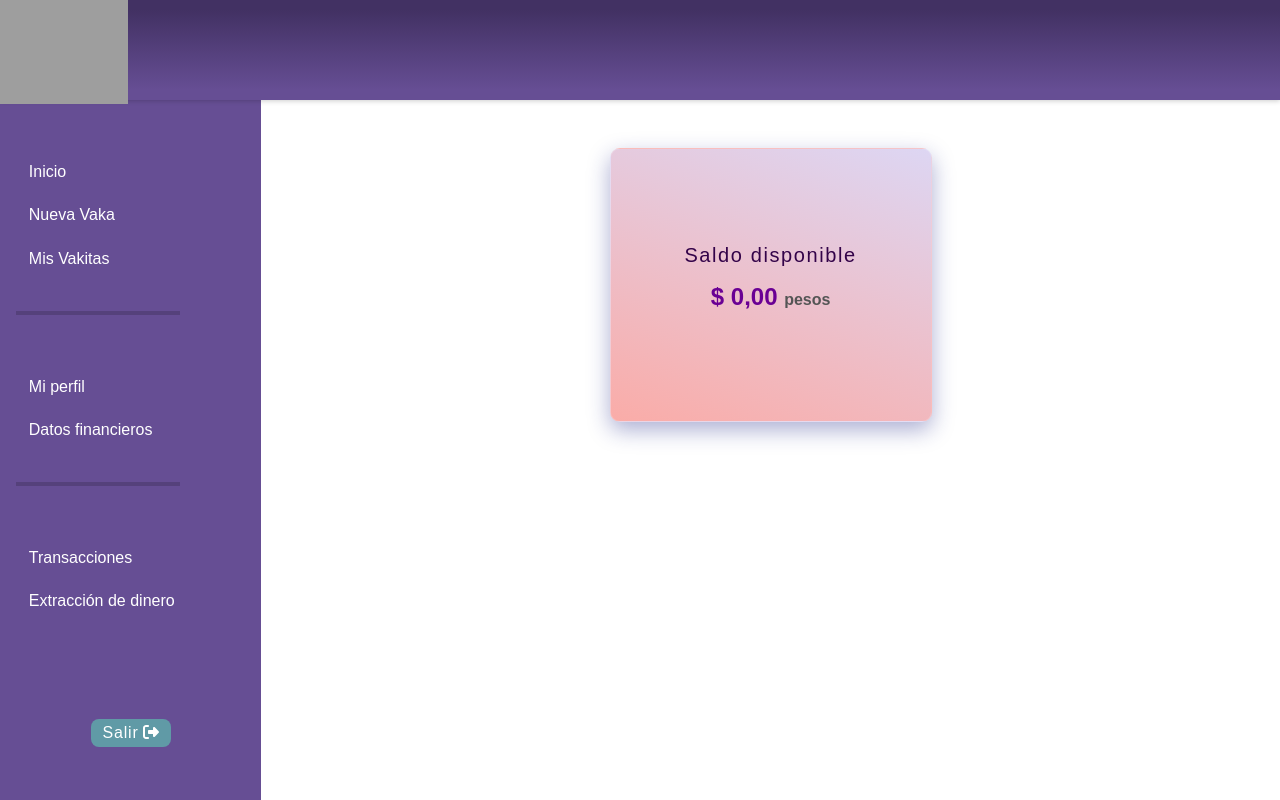
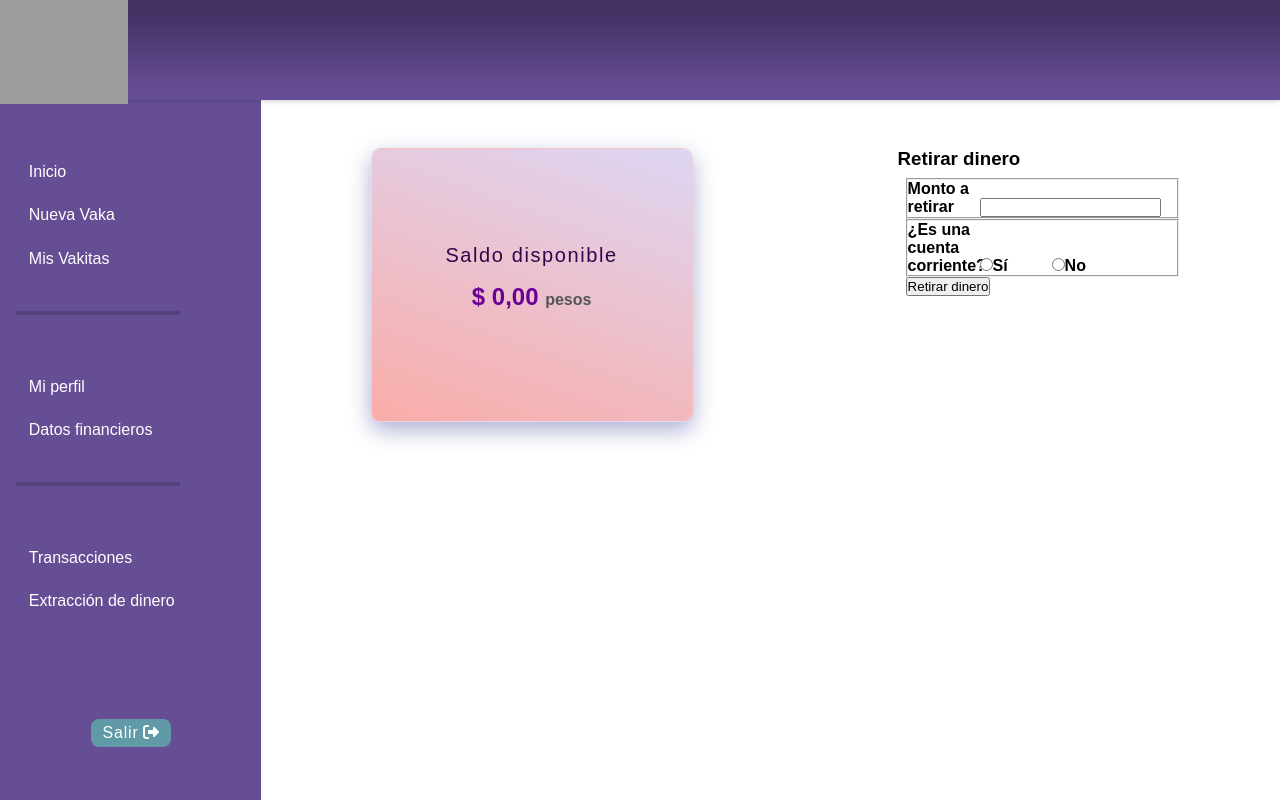
Before and after one commit to mceciabate/vakita-project, a React (Vite) app in the folder vakitaProyectFrontEnd/: page /dashboard/extraer-dinero in a window 1280 px wide. Shown: the top 800 px of the page. Built offline with nearby package versions, Linux system fonts and the light colour scheme; no server answers; sample sign-in values are in the browser's storage; grey boxes are pictures that could not be loaded; a web font is replaced by a local one.

Commit message:
maquetacion formulario sin estilos

```diff
--- a/vakitaProyectFrontEnd/src/pages/withdrawal/WithdrawalMoney.jsx
+++ b/vakitaProyectFrontEnd/src/pages/withdrawal/WithdrawalMoney.jsx
@@ -1,4 +1,5 @@
-import React, { useEffect, useState } from 'react';
+import { useEffect, useState } from 'react';
+import { useFormik } from "formik";
 import axios from 'axios';
 import '../../styles/withdrawalPage.css';
 
@@ -7,7 +8,6 @@ const WithdrawalMoney = () => {
   const [accountBalance, setAccountBalance] = useState(0);
 
   useEffect(() => {
-
     axios
       .get(`http://107.22.65.36:8080/api/v1/usuarios/${userId}`)
       .then((response) => {
@@ -31,19 +31,71 @@ const WithdrawalMoney = () => {
 
   return (
     <>
-      <div className='cointainerW'>
-        <div className='boxW'>
-          <div className='boxTextW'>
+      <div className="cointainerW">
+        <section className="sectionInfoBalance">
+          <div className="boxW">
+            <div className="boxTextW">
               <div>
-            <p className='text1W'>Saldo disponible</p>
+                <p className="text1W">Saldo disponible</p>
               </div>
               <div>
-             <p className='text2W'>
+                <p className="text2W">
                   {formatCurrency(accountBalance)} <span>pesos</span>
                 </p>
               </div>
             </div>
           </div>
+
+          <div>
+            <h3>Retirar dinero</h3>
+
+            <form>
+              <fieldset>
+                <label htmlFor="amount">Monto a retirar</label>
+                <input
+                  type="number"
+                  name="amount"
+                  id="amount"
+                  // value={}
+                  // onChange={}
+                  // onBlur={}
+                />
+              </fieldset>
+
+              <fieldset>
+                <label htmlFor="acountType">¿Es una cuenta corriente?</label>
+                <label htmlFor="acountType">
+                  <input
+                    type="radio"
+                    name="acountType"
+                    id="acountType"
+                    value={true}
+                    // value={}
+                    // onChange={}
+                    // onBlur={}
+                  />
+                  Sí
+                </label>
+
+                <label htmlFor="acountType">
+                  <input
+                    type="radio"
+                    name="acountType"
+                    id="acountType"
+                    value={false}
+                    // value={}
+                    // onChange={}
+                    // onBlur={}
+                  />
+                  No
+                </label>
+              </fieldset>
+
+              <button type='submit'>Retirar dinero</button>
+
+            </form>
+          </div>
+        </section>
       </div>
     </>
   );
--- a/vakitaProyectFrontEnd/src/styles/withdrawalPage.css
+++ b/vakitaProyectFrontEnd/src/styles/withdrawalPage.css
@@ -1,28 +1,20 @@
 .cointainerW{
     display: flex;
     justify-content: center;
-
     width: 100%;
-
-
-
 }
 
 .boxW{
-
     width: 20rem;
     height: 17rem;
     max-width: 1300px;
-    margin: 3rem 3rem;
     border-radius: 10px ;
     background-color: #FAACA8;
     background-image: linear-gradient(19deg, #FAACA8 0%, #DDD6F3 100%);
     box-shadow: 0 8px 22px 0 rgba( 31, 38, 135, 0.37 );
     backdrop-filter: blur( 13px );
     -webkit-backdrop-filter: blur( 13px );
-    border-radius: 10px;
     border: 1px solid rgba( 255, 255, 255, 0.18 );
-
 }
 
 .boxTextW{
@@ -31,19 +23,14 @@
     justify-content: center;
     align-items: center;
     width: 100%;
-
     height: 100%;
-
-
-
 }
 
 .text1W{
     color: rgb(51, 3, 73);
-
-   font-size: 20px;
-   font-weight: 500;
-   letter-spacing: 0.1rem;
+    font-size: 20px;
+    font-weight: 500;
+    letter-spacing: 0.1rem;
 }
 
 .text2W{
@@ -57,3 +44,20 @@
     font-size: 16px;
     color: rgb(84, 85, 85);
 }
+
+.sectionInfoBalance {
+    display: flex;
+    flex-direction: column;
+    width: 80%;
+    margin: 3rem 3rem;
+    gap: 2.5rem;
+
+    @media only screen and (min-width: 767px) {
+        flex-direction: row;
+        justify-content: space-between;
+        max-width: 800px;
+        margin: 3rem 0;
+        gap: 0;
+    }
+
+}
```
Also changed, not shown: 1 other file (tests, documents, lock files or other folders). Lines whose indentation alone changed are shown as unchanged.
